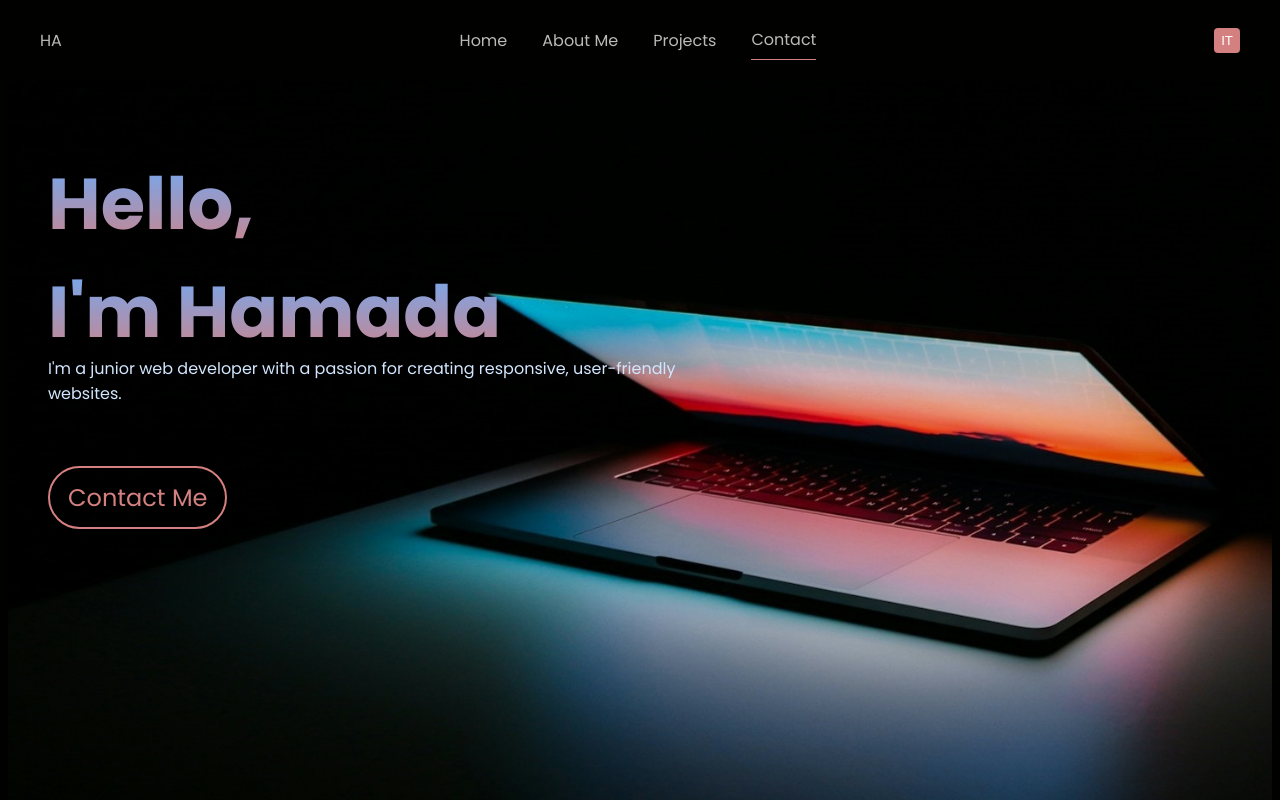
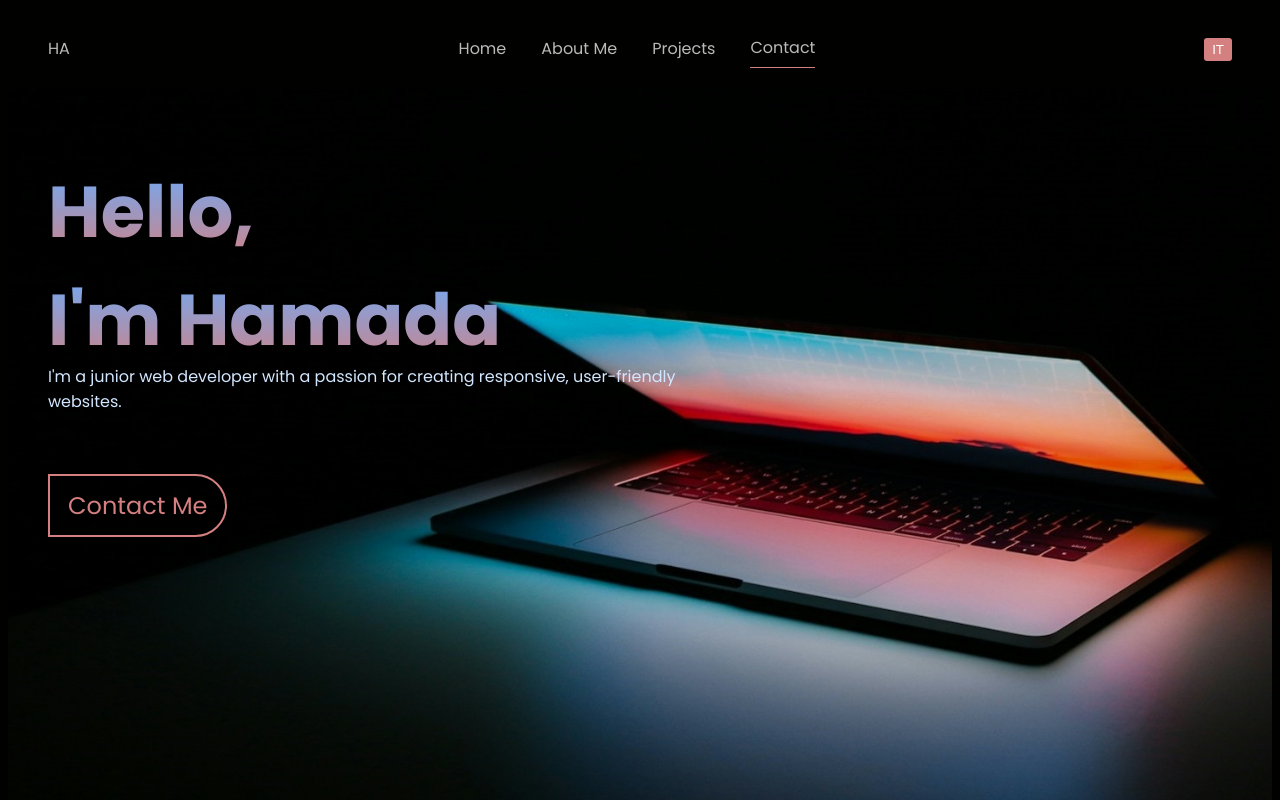
Before and after one commit to Hamada-AB/portfolio, a React (Vite) app: page / in a window 1280 px wide. Shown: the top 800 px of the page. Built offline with nearby package versions, Linux system fonts and the light colour scheme.

Commit message:
feat: adjust header position based on scrollY

```diff
--- a/src/Header.jsx
+++ b/src/Header.jsx
@@ -1,4 +1,4 @@
-import { useState } from "react";
+import { useState, useEffect } from "react";
 
 // Components
 import Navbar from "./Navbar";
@@ -7,6 +7,21 @@ import MenuModal from "./MenuModal";
 export default function Header({ language, setLanguage }) {
   const [isModalOpen, setIsModalOpen] = useState(false);
   const [activeSection, setActiveSection] = useState("home");
+  const [position, setPosition] = useState(0);
+
+  console.log(position);
+
+  function getPosition() {
+    setPosition(window.scrollY);
+  }
+
+  useEffect(() => {
+    window.addEventListener("scroll", getPosition);
+
+    return () => {
+      window.removeEventListener("scroll", getPosition);
+    };
+  }, []);
 
   const toggleLanguage = () => {
     setLanguage((prevLanguage) => (prevLanguage === "EN" ? "IT" : "EN"));
@@ -23,7 +38,7 @@ export default function Header({ language, setLanguage }) {
 
   return (
     <>
-      <header>
+      <header className={position > 700 ? "scroll-down" : ""}>
         <div className="logo">HA</div>
         <div className="menu-icon" onClick={toggleModal}>
           &#9776;
--- a/src/index.css
+++ b/src/index.css
@@ -38,12 +38,19 @@ header {
   align-items: center;
   padding: 20px 40px;
 
+  transition: all 900ms ease;
+  z-index: 100;
+}
+
+header.scroll-down {
   position: fixed;
   top: 0;
   left: 0;
   right: 0;
+  box-shadow: 0 30px 150px #d5808026, 0 10px 50px #67aeff23;
+  transform: translateY(-10px);
   background-color: #010200;
-  z-index: 100;
+  z-index: 200;
 }
 
 .logo {
@@ -84,12 +91,20 @@ section {
   cursor: pointer;
 }
 
-/***** Language and Contact Buttons *****/
+/***** Language Button *****/
+
 .language-toggle {
-  padding: 5px 7px;
+  cursor: pointer;
+  padding: 4px 8px;
+  color: white;
+  background-color: #d58080;
   border: none;
-  border-radius: 4px;
-  cursor: pointer;
+  border-radius: 3px;
+  transition: background-color 300ms;
+}
+
+.language-toggle:hover {
+  background-color: #95c1f2;
 }
 
 /* Modal Styles */
@@ -154,27 +169,14 @@ section {
   border-radius: 4px;
 }
 
-.language-toggle {
-  background-color: #d58080;
-  color: white;
-  border: none;
-  border-radius: 4px;
-  cursor: pointer;
-  transition: background-color 300ms;
-}
-
-.language-toggle:hover {
-  background-color: #95c1f2;
-}
-
 /***** Home Section *****/
 .home-section {
-  margin-top: 80px;
+  margin-top: 0;
+  padding: 0 40px;
+  height: 100vh;
+
   display: flex;
   flex-direction: column;
-
-  height: 100vh;
-  padding: 0 40px;
 
   background-image: url("./assets/image/bg-image-wide.jpg");
   background-size: cover;
@@ -223,7 +225,7 @@ section {
   width: fit-content;
   cursor: pointer;
   border: 2px solid #d58080;
-  border-radius: 35px;
+  border-radius: 0 35px 35px 0;
 
   color: #d58080;
   background-color: transparent;
@@ -251,8 +253,9 @@ footer {
 
 /***** Responsive Styles ******/
 @media (max-width: 855px) {
-  header {
-    padding: 20px 20px;
+  header,
+  .home-section {
+    padding: 20px 10px;
   }
   .desktop-nav,
   .header-btns {
@@ -267,7 +270,6 @@ footer {
     max-height: 680px;
     background-size: 140%;
     background-repeat: no-repeat;
-    padding: 20px 20px;
   }
 
   .home-content {
@@ -289,5 +291,6 @@ footer {
     align-self: center;
     margin-top: 270px;
     font-size: 1rem;
+    border-radius: 35px;
   }
 }
```
